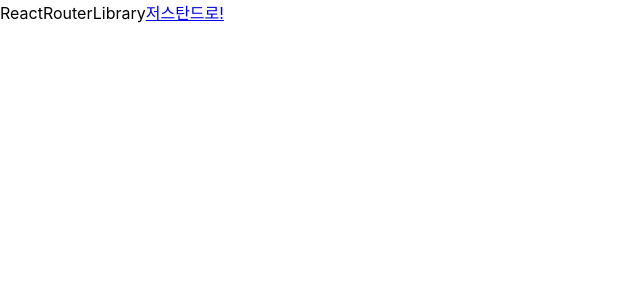
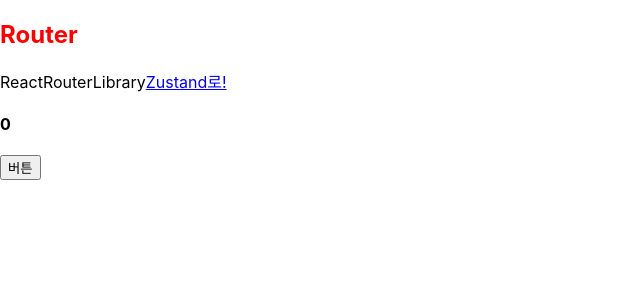
Before and after one commit to devKMC/ReactWorkSpace2, a React (Create React App) app in the folder libraries/: page /router in a window 1280 px wide. Shown: the top 300 px of the page, without its empty margins (0-640 px from the left). Built offline with nearby package versions, Linux system fonts and the light colour scheme.

Commit message:
2024-04-18 9:50

```diff
--- a/libraries/src/App.tsx
+++ b/libraries/src/App.tsx
@@ -3,6 +3,7 @@
 import ZustandLibrary from 'src/zustand/ZustandLibrary';
 import { Route, Routes } from 'react-router';
 import ReactRouterLibrary, { ReactRouterPage1, ReactRouterPage2 } from './react-router/ReactRouterLibrary';
+import Layout from './react-router/Layout';
 
 function App() {
   return (
@@ -11,12 +12,13 @@
       <Route path='/page1' element={<ReactRouterPage1 />} />
       <Route path='/page2' element={<ReactRouterPage2 />} />
       <Route path='/zustand' element={<ZustandLibrary />} /> */}
-      <Route path='/router'>
+      <Route path='/router' element={<Layout />}>
         <Route index element={<ReactRouterLibrary />} />
         <Route path='page1' element={<ReactRouterPage1 />} />
         <Route path='page2' element={<ReactRouterPage2 />} />
       </Route>
       <Route path='/zustand' element={<ZustandLibrary />} />
+      <Route path='*' element={<h3>404 Error</h3>} />
     </Routes>
   );
 }
--- /dev/null
+++ b/libraries/src/react-router/Layout.tsx
@@ -0,0 +1,15 @@
+import React from 'react'
+import { Outlet } from 'react-router';
+
+// 공통적으로 나오게 하고싶은 작업
+export default function Layout() {
+    // <Outlet /> :
+    // - 부모 <Route>에 해당 컴포넌트가 element로 등록되었을 때 자식 <Route>의 element가 해당 위치에 표시되도록 하는 컴포넌트
+
+    return (
+        <>
+            <h2 style={{ color: 'red' }}>Router</h2>
+            <Outlet />
+        </>
+    );
+}
--- a/libraries/src/react-router/ReactRouterLibrary.tsx
+++ b/libraries/src/react-router/ReactRouterLibrary.tsx
@@ -1,4 +1,5 @@
-import React from 'react'
+import React, { useState } from 'react'
+import { Link, useNavigate } from 'react-router-dom';
 
 // react-router 패키지
 // - react의 SPA(single Page Apllication)에서 라우팅을 구별하기 위한 라이브러리
@@ -8,7 +9,7 @@
 
 // npm i react-router / react-router-dom 설치
 
-// - root경로에 있는 index.tsx의 root.render() 안에 포함되어 있는 <App /> 컴포넌트를 <BrowserRouter> 컴포넌트로 묶어줘야함
+// *- root경로에 있는 index.tsx의 root.render() 안에 포함되어 있는 <App /> 컴포넌트를 <BrowserRouter> 컴포넌트로 묶어줘야함
 // <BrowserRouter> : URL을 사용하여 브라우저 주소 표시줄에 현재 위치를 저장하고 탐색할 수 있도록 하는 컴포넌트
 
 
@@ -30,9 +31,41 @@
 // http://localhost:3000
 // http://localhost:3000/router
 export default function ReactRouterLibrary() {
+
+
+    // a 요소로 페이지 전환을 하게되면 새로운 요청을 보내게 되어 반드시 페이지가 새로고침됨
+    //* - 단점 : 페이지가 새로고쳐지면 상태 유지가 안됨
+
+    // <Link>:
+    //- 사용자가 해당 웹 애플리케이션 내에서 다른 페이지로 이동할 수 있도록 하는 컴포넌트
+    //- a 요소의 href로 페이지 전환을 하게되면 새로운 페이지로 전향되는 반면
+    //*  <Link>는 새로고침을 하지 않고 url만 변경함
+    //* - 다른 웹 애플리케이션으로 이동하는 작업은 <Link>로 수행하지 않음 (예시 : 카카오 -> 네이버)
+    // - 해당 <Link>컴포넌트를 클릭했을 때 다른 작업을 같이 수행하고자 한다면 그 작업이 정상적으로 수행되지 않음
+    // - 페이지 이동 전에 특정 작업 결과에 따라 이동하고 싶으면 <Link>컴포넌트를 사용하지 않음
+
+    const onLinkClick = () =>{
+
+    }
+    const navigator = useNavigate();
+    const [count, setCount] = useState<number>(0);
+    const onButtonClick = () => {
+        if (count === 10) navigator('/zustand')
+        setCount(count+1)
+    }
+
+    // useNavigate() :
+    // - Navigator 함수를 반환하는 훅 함수
+    // - Navigator 함수는 특정 조건에 따라서 URL을 변경하고자 할 때 사용할 수 있음
+
     return <div>
         ReactRouterLibrary
-        <a href="http://localhost:3000/zustand">저스탄드로!</a>
+        {/* <a href="http://localhost:3000/zustand">저스탄드로!</a> */}
+        <Link to={'/zustand'} onClick={onLinkClick}>Zustand로!</Link>
+        <div>
+            <h4>{count}</h4>
+            <button onClick={onButtonClick}>버튼</button>
+        </div>
     </div>
 }
 
--- a/libraries/src/zustand/ZustandLibrary.tsx
+++ b/libraries/src/zustand/ZustandLibrary.tsx
@@ -1,4 +1,5 @@
 import React, { useState } from 'react'
+import { Link } from 'react-router-dom';
 import { create } from 'zustand';
 
 // zustand 패키지 (라이브러리) :
@@ -41,7 +42,7 @@
     // set 함수는 매개변수로 현재 상태를 인자로 받는 콜백 함수를 전달해야함
     // set 함수의 매개변수로 전달된 콜백 함수는 상태객체 (stor)를 반환해야 함
     setZNormal: (zNormal) => set(state => ({ ...state, zNormal })),
-    // 상태를 매개변수를 받는 콜백함수를 가져와서 객체를 반환하기 위해 원래 state 상태를 유지시키고 zNormal을 바꾸기 위해 현재 상태(state).zNormal +1 을 한다.
+    // 상태를 매개변수로 받는 콜백함수를 가져와서 객체를 반환하기 위해 원래 state 상태를 유지시키고 zNormal을 바꾸기 위해 현재 상태(state).zNormal +1 을 한다.
     increaseZnormal: () => set(state => ({ ...state, zNormal: state.zNormal + 1 })),
     drcreaseZnormal: () => set(state => ({ ...state, zNormal: state.zNormal - 1 }))
 
@@ -71,7 +72,8 @@
 
     return (
         <div>
-            <a href="http://localhost:3000/router"> 홈으로 </a>
+            {/* <a href="http://localhost:3000/router"> 홈으로 </a> */}
+            <Link to='/router'>홈으로</Link>
             <div>
                 <h4>useState 방식 : {normal}</h4>
                 <button onClick={decreaseNormal}>-</button>
```
Also changed, not shown: libraries/src/index.tsx (line endings or trailing spaces).
